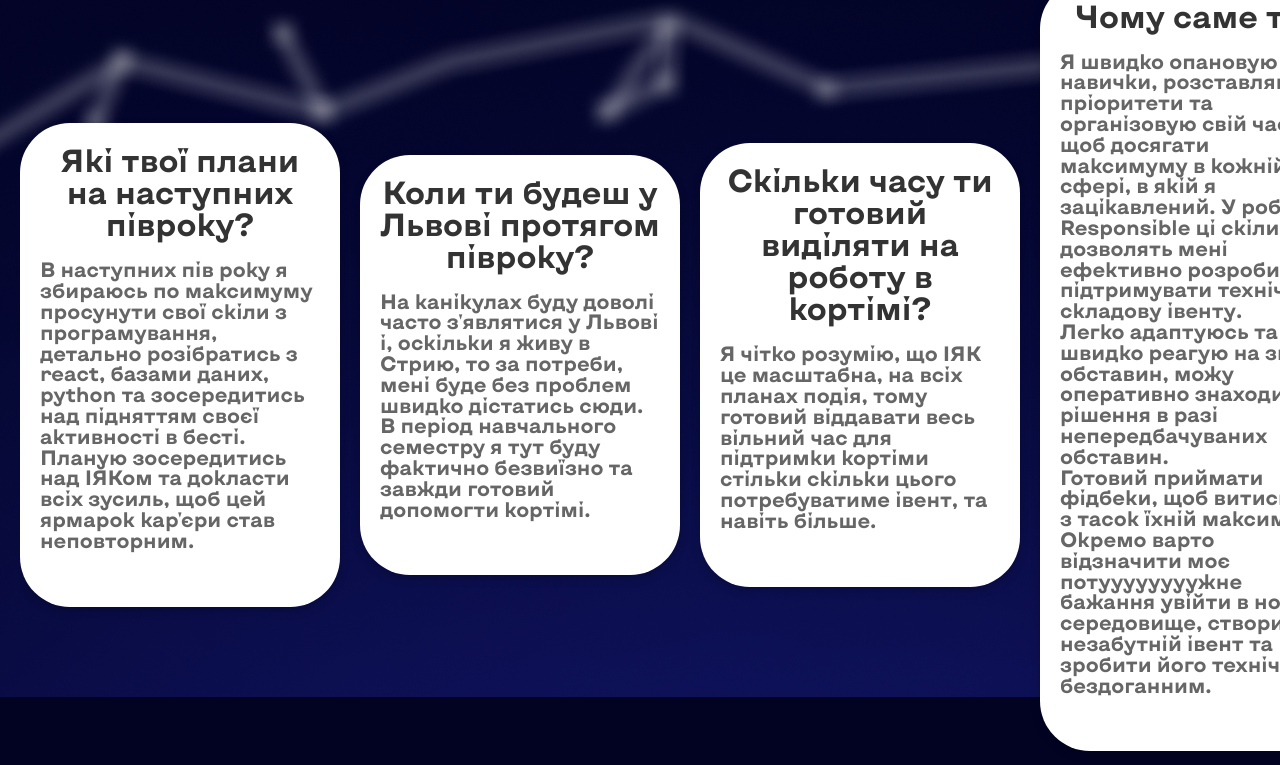
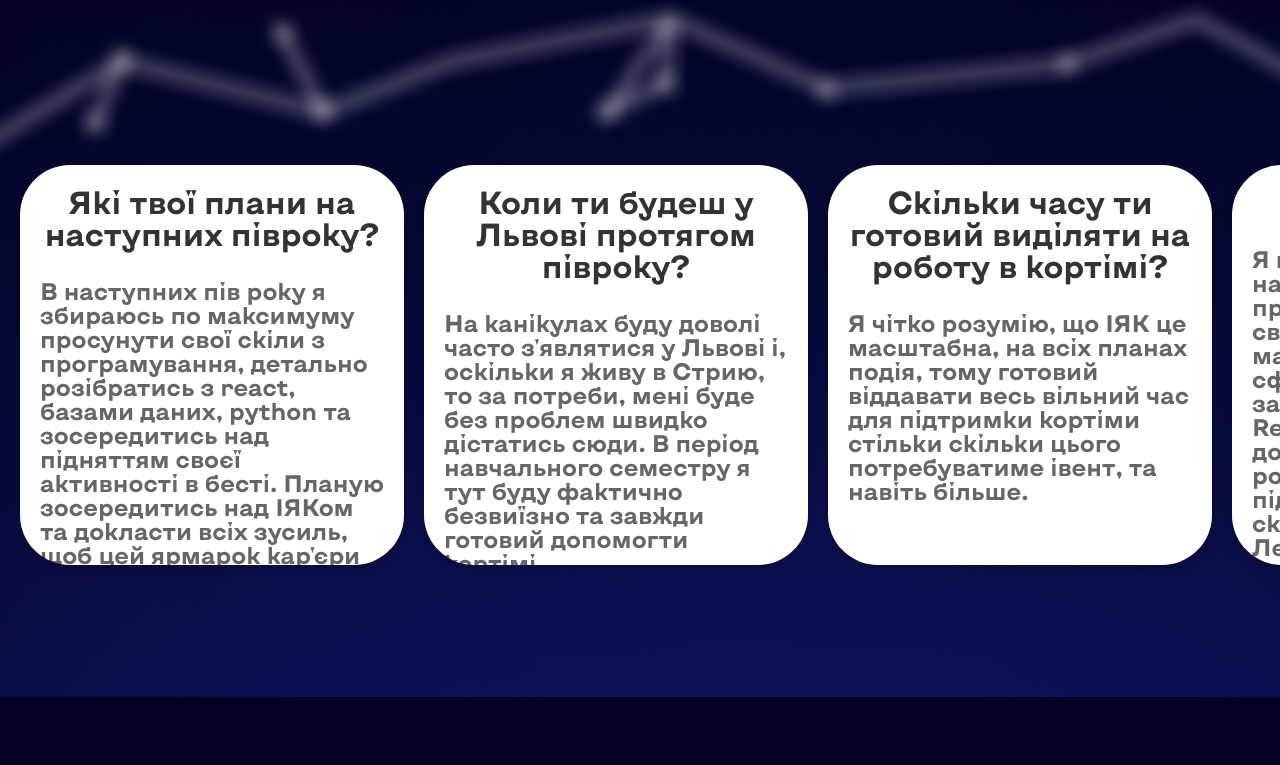
Before and after one commit to Rodinchuk/andriiEJF.github.io, a plain HTML site: page index.html in a window 1280 px wide. Shown: the part 3303-4068 px from the top of the page. Drawn offline with nearby package versions, Linux system fonts and the light colour scheme.

Commit message:
Update style.css

```diff
--- a/style.css
+++ b/style.css
@@ -366,7 +366,7 @@ lox */
     height: 100vh;
     overflow: hidden;
     display: flex;
-    align-items:center;
+    align-items:right;
     justify-content:start;
 }
 
@@ -388,9 +388,9 @@ lox */
 .swiper-slide {
     flex-shrink: 0;
     scroll-snap-align: start;
-    width: 25%;
+    width: 30%;
     min-height: 50%;
-    height:fit-content;
+    height: 50%;
     margin: auto;
     background: white;
     border-radius: 50px;
@@ -398,7 +398,9 @@ lox */
     padding: 20px;
     display: flex;
     flex-direction: column;
-    justify-content: space-between 10px;
+    justify-content: space-between;
+    overflow-y: auto; /* Додає вертикальне гортання */
+    gap: 10px; /* Простір між елементами */
 }
 
 .slide-title {
@@ -411,7 +413,7 @@ lox */
     flex-grow: 1;
     margin: 20px 0;
     color: #666;
-    font-size: 1.3em;
+    font-size: 1.5em;
 }
 
 .slide-footer {
```
